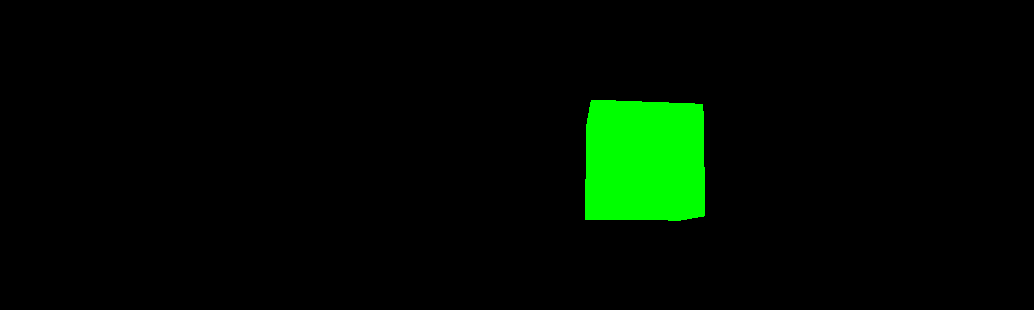
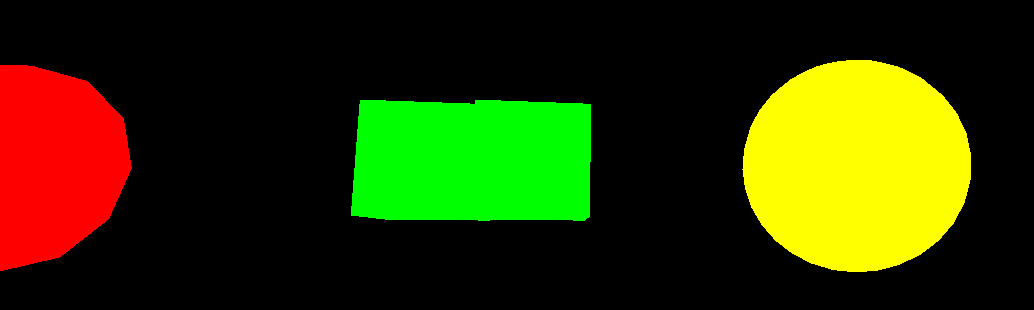
Before and after one commit to fuadhoquef8414/freedomProject, a plain HTML site: page index.html in a window 1280 px wide. Shown: the part 234-544 px from the top of the page, without its empty margins (0-1034 px from the left). Drawn offline with nearby package versions, Linux system fonts and the light colour scheme.

Commit message:
more shapes

```diff
--- a/index.html
+++ b/index.html
@@ -10,7 +10,7 @@
 	<body>
 		<script src="https://cdnjs.cloudflare.com/ajax/libs/three.js/r128/three.min.js" integrity="sha512-dLxUelApnYxpLt6K2iomGngnHO83iUvZytA3YjDUCjT0HDOHKXnVYdf3hU4JjM8uEhxf9nD1/ey98U3t2vZ0qQ==" crossorigin="anonymous" referrerpolicy="no-referrer"></script>
 		<script>
-			// Our Javascript will go here.
+			//Our Javascript will go here.
 			const scene = new THREE.Scene();
 const camera = new THREE.PerspectiveCamera( 75, window.innerWidth / window.innerHeight, 0.1, 1000 );
 //Scene
@@ -21,16 +21,50 @@ document.body.appendChild( renderer.domElement );
 const geometry = new THREE.BoxGeometry();
 const material = new THREE.MeshBasicMaterial( { color: 0x00ff00} );
 const cube = new THREE.Mesh( geometry, material );
-scene.add( cube );
+//scene.add( cube );
+camera.position.z = 5;
+//animate/ rendering the cube
+
+
+const geometryTwo = new THREE.SphereGeometry( 1,32,16 );
+const materialTwo= new THREE.MeshBasicMaterial( { color: 0xffff00 } );
+const sphere = new THREE.Mesh( geometryTwo, materialTwo );
 
 camera.position.z = 5;
-//animate/ rendering the cube
+camera.position.x = 2
+
+
+
+const geometryThree = new THREE.SphereGeometry( 1,0);
+const materialThree= new THREE.MeshBasicMaterial( { color:   0xFF0000 } );
+const octahedron = new THREE.Mesh( geometryThree, materialThree );
+scene.add( cube,sphere,octahedron );
+camera.position.z = 5;
+camera.position.x = 2
+
+const geometryFour = new THREE.TorusGeometry( 10, 3, 16, 100 );
+const materialFour = new THREE.MeshBasicMaterial( { color: 0x0000FF } );
+const torus = new THREE.Mesh( geometry, material );
+scene.add( torus );
+
+camera.position.z = 5;
+camera.position.x = 2
+
 function animate() {
 	requestAnimationFrame( animate );
 	renderer.render( scene, camera );
 
 cube.rotation.x += 0.01;
 cube.rotation.y += 0.01;
+sphere.position.x = 4;
+sphere.rotation.x += 0.01
+sphere.rotation.y += 0.01
+octahedron.position.x = -4
+octahedron.rotation.x += 0.01
+octahedron.rotation.y += 0.01
+torus.position.x = 1
+torus.rotation.x += 0.01
+torus.rotation.y += 0.01
 }
 animate();
 		</script>
```
Also changed, not shown: sphere.html (added, +27 -0 lines).
